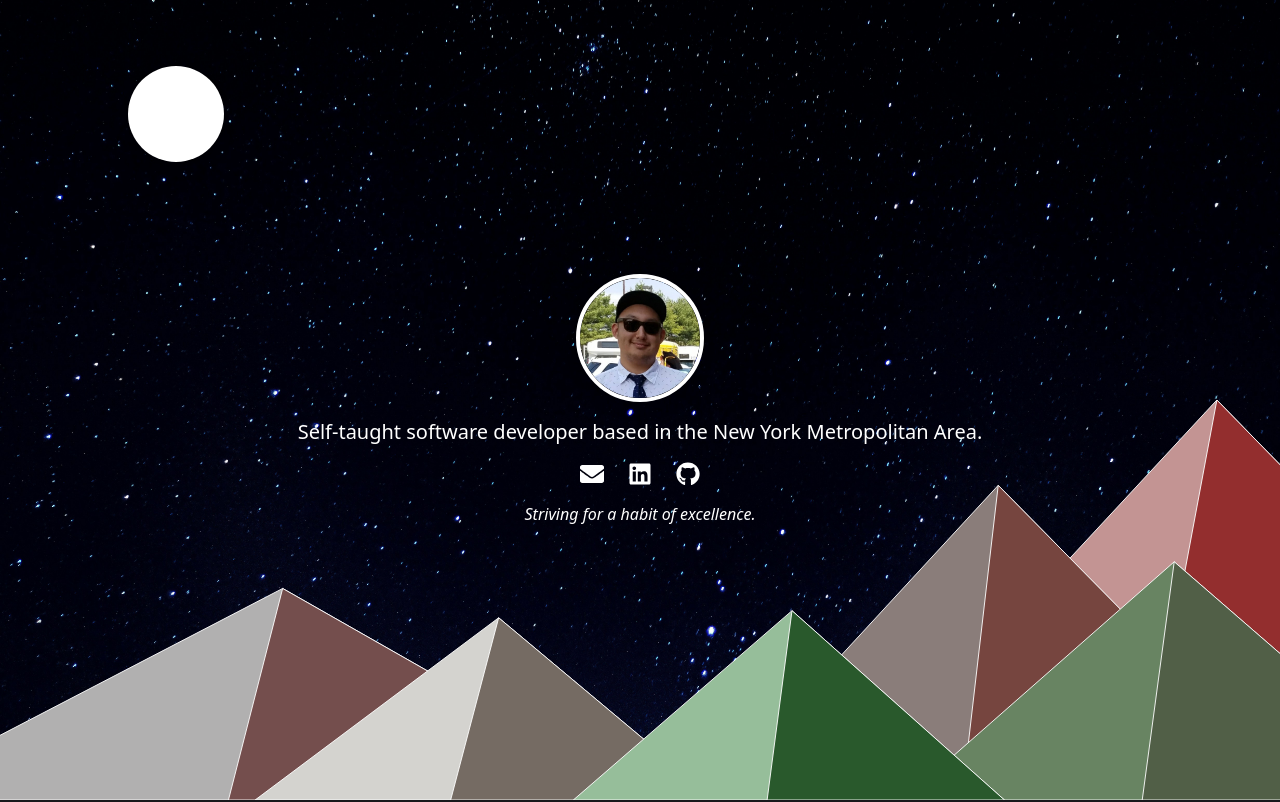
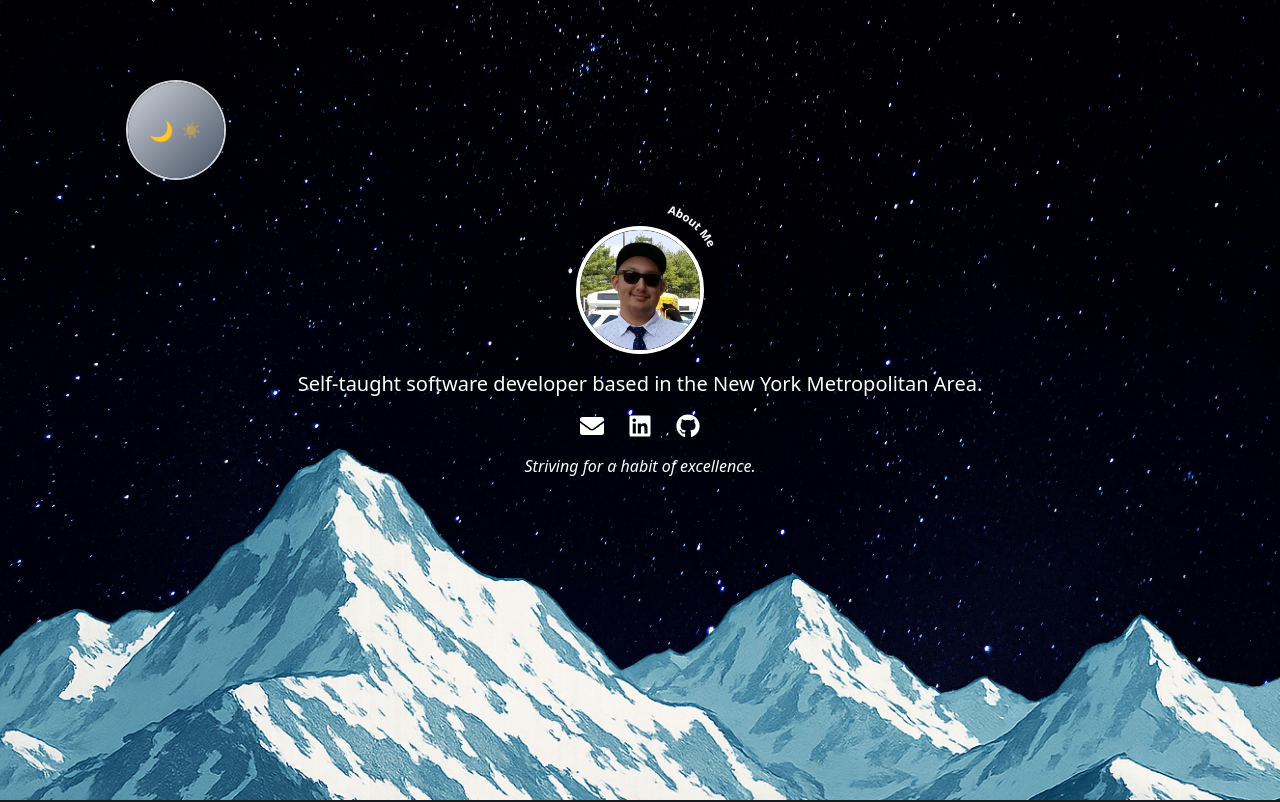
Before and after one commit to edwardsong08/final-profile, a Next.js app: page / in a window 1280 px wide. Shown: the top 802 px of the page. Built offline with nearby package versions, Linux system fonts and the light colour scheme.

Commit message:
light/dark mode; contact form information
-added light/dark mode for site (not hero section)
-added site building info in contact form section

```diff
--- a/package.json
+++ b/package.json
@@ -14,6 +14,7 @@
     "framer-motion": "^12.7.4",
     "next": "15.3.1",
     "next-seo": "^6.6.0",
+    "next-themes": "^0.4.6",
     "react": "^19.0.0",
     "react-dom": "^19.0.0",
     "react-hook-form": "^7.56.0",
--- a/src/components/Hero.tsx
+++ b/src/components/Hero.tsx
@@ -1,12 +1,13 @@
 // src/components/Hero.tsx
 import { useEffect, useRef, useState } from "react";
 import { motion, useScroll, useTransform } from "framer-motion";
-import Mountains from "./Mountains";
-import Image from "next/image"; // ✅ Import Image for optimized image handling
-import { FaEnvelope, FaLinkedin, FaGithub } from "react-icons/fa"; // ✅ Import real icons
+import Image from "next/image";
+import { FaEnvelope, FaLinkedin, FaGithub } from "react-icons/fa";
+import { useTheme } from "next-themes";
 
 interface HeroProps {
   onReady?: () => void;
+  openAbout: () => void;
 }
 
 interface NavigatorUAData {
@@ -16,10 +17,11 @@ interface NavigatorWithUA extends Navigator {
   userAgentData?: NavigatorUAData;
 }
 
-export default function Hero({ onReady }: HeroProps) {
+export default function Hero({ onReady, openAbout }: HeroProps) {
   const sectionRef = useRef<HTMLElement | null>(null);
   const [ready, setReady] = useState(false);
 
+  const { theme, setTheme } = useTheme();
   const { scrollY } = useScroll();
   const mountainY = useTransform(scrollY, [0, 300], [0, 30]);
 
@@ -100,62 +102,168 @@ export default function Hero({ onReady }: HeroProps) {
         transition={{ duration: 1.5, ease: "easeOut" }}
       />
 
-      {/* Moon */}
+      {/* Moon/Sun Toggle with Icon Switch */}
       <motion.div
-        className="absolute top-[-18%] left-[10%] w-24 h-24 bg-white rounded-full shadow-lg z-10"
+        className="absolute top-0 -translate-y-32 left-[10%] w-24 h-24 z-10 cursor-pointer group"
         initial={{ y: 0, scaleX: 1, scaleY: 1 }}
         animate={{
           y: [0, 230, 190, 210],
           scaleX: [1, 1.2, 0.95, 1],
-          scaleY: [1, 0.8, 1.05, 1]
+          scaleY: [1, 0.8, 1.05, 1],
         }}
         transition={{ delay: 1.5, duration: 1.6, ease: [0.25, 0.1, 0.25, 1] }}
-      />
+        onClick={() => setTheme(theme === "dark" ? "light" : "dark")}
 
-      {/* Mountains */}
+        whileHover={{
+          scale: 1.05,
+          boxShadow: "0px 0px 12px rgba(255, 255, 255, 0.12)",
+        }}
+      >
+
+        <motion.div
+          animate={{ rotateY: theme === "dark" ? 0 : 180 }}
+          transition={{ duration: 1.2 }}
+          className="relative w-full h-full rounded-full"
+          style={{ transformStyle: "preserve-3d" }}
+        >
+          {/* Front: Moon */}
+          <div className="absolute inset-0 rounded-full bg-gradient-to-br from-gray-300 to-gray-600 shadow-inner ring-2 ring-gray-300 backface-hidden flex items-center justify-center">
+            <div className="flex space-x-2 items-center">
+              <span
+                className={`text-lg transition-all ${
+                  theme === "dark" ? "opacity-100 scale-110" : "opacity-40 scale-90"
+                }`}
+              >
+                🌙
+              </span>
+              <span
+                className={`text-lg transition-all ${
+                  theme === "light" ? "opacity-100 scale-110" : "opacity-40 scale-90"
+                }`}
+              >
+                ☀
+              </span>
+            </div>
+          </div>
+
+          {/* Back: Sun */}
+          <div className="absolute inset-0 rotate-y-180 rounded-full bg-gradient-to-br from-yellow-300 to-orange-500 shadow-lg ring-4 ring-yellow-400 backface-hidden flex items-center justify-center">
+            <div className="flex space-x-2 items-center">
+              <span
+                className={`text-lg transition-all ${
+                  theme === "dark" ? "opacity-40 scale-90" : "opacity-100 scale-110"
+                }`}
+              >
+                🌙
+              </span>
+              <span
+                className={`text-lg transition-all ${
+                  theme === "dark" ? "opacity-40 scale-90" : "opacity-100 scale-110"
+                }`}
+              >
+                ☀
+              </span>
+            </div>
+          </div>
+        </motion.div>
+      </motion.div>
+
+      {/* Mountains Image */}
       <motion.div
         className="absolute bottom-0 left-0 w-full h-full z-[5]"
         initial={{ y: "100%" }}
         animate={{ y: 0 }}
         transition={{ delay: 1.5, duration: 1.6, ease: [0.25, 0.1, 0.25, 1] }}
       >
-        <motion.div style={{ y: mountainY }} className="w-full h-full">
-          <Mountains />
+        <motion.div style={{ y: mountainY }} className="relative w-full h-full">
+          <Image
+            src="/heromountain.png"
+            alt="Hero Mountain"
+            fill
+            priority
+            className="object-bottom object-cover"
+          />
         </motion.div>
       </motion.div>
 
       {/* Main content */}
       <motion.div
-        className="relative z-20 flex flex-col items-center justify-center text-center"
+        className="relative z-20 flex flex-col items-center justify-center text-center -translate-y-8 sm:-translate-y-12"
         initial={{ opacity: 0, y: 30 }}
         animate={{ opacity: ready ? 1 : 0, y: ready ? 0 : 30 }}
         transition={{ delay: 3.2, duration: 0.8, ease: "easeOut" }}
       >
-        {/* Profile Picture */}
-        <div className="w-32 h-32 rounded-full overflow-hidden mb-4 border-4 border-white shadow-lg">
+        <div
+          className="relative w-32 h-32 mb-4 cursor-pointer group"
+          onClick={openAbout}
+        >
           <Image
             src="/profile_pic.png"
             alt="Profile Picture"
             width={128}
             height={128}
-            className="object-cover w-full h-full"
+            className="rounded-full border-4 border-white shadow-lg object-cover w-full h-full transition group-hover:brightness-75"
           />
+          <svg
+            className="absolute -top-8 -right-10 w-48 h-48 transition group-hover:brightness-75"
+            viewBox="0 0 200 200"
+          >
+            <defs>
+              <path
+                id="aboutArc"
+                d="M120,20 A70,70 0 0,1 170,80"
+                fill="none"
+              />
+            </defs>
+            <text
+              fill="white"
+              fontSize="12"
+              fontWeight="bold"
+              style={{
+                textShadow: "0 0 2px rgba(255, 255, 255, 0.15)",
+                transition: "all 0.3s ease-in-out",
+              }}
+              className="transition-transform group-hover:scale-105 origin-center"
+            >
+              <textPath
+                href="#aboutArc"
+                startOffset="0%"
+                className="pointer-events-auto cursor-pointer"
+              >
+                About Me
+              </textPath>
+            </text>
+          </svg>
         </div>
 
-        {/* Text */}
         <p className="text-xl mb-4">
           Self‑taught software developer based in the New York Metropolitan Area.
         </p>
 
-        {/* Links with real icons */}
         <div className="flex space-x-6 text-2xl mb-4">
-          <a href="mailto:you@example.com" aria-label="Email" className="hover:text-gray-300 transition">
+          <a
+            href="mailto:you@example.com"
+            aria-label="Email"
+            className="hover:text-gray-300 transition"
+          >
             <FaEnvelope />
           </a>
-          <a href="https://linkedin.com/in/yourprofile" target="_blank" rel="noopener noreferrer" aria-label="LinkedIn" className="hover:text-gray-300 transition">
+          <a
+            href="https://linkedin.com/in/yourprofile"
+            target="_blank"
+            rel="noopener noreferrer"
+            aria-label="LinkedIn"
+            className="hover:text-gray-300 transition"
+          >
             <FaLinkedin />
           </a>
-          <a href="https://github.com/yourusername" target="_blank" rel="noopener noreferrer" aria-label="GitHub" className="hover:text-gray-300 transition">
+          <a
+            href="https://github.com/yourusername"
+            target="_blank"
+            rel="noopener noreferrer"
+            aria-label="GitHub"
+            className="hover:text-gray-300 transition"
+          >
             <FaGithub />
           </a>
         </div>
--- a/src/pages/_app.tsx
+++ b/src/pages/_app.tsx
@@ -4,14 +4,15 @@ import type { AppProps } from 'next/app';
 import { DefaultSeo } from 'next-seo';
 import SEO from '../../next-seo.config';
 import Layout from '../components/Layout';
+import { ThemeProvider } from 'next-themes'; // ✅ Add this line
 
 export default function App({ Component, pageProps }: AppProps) {
   return (
-    <>
+    <ThemeProvider attribute="class" defaultTheme="dark"> {/* ✅ Wrap with ThemeProvider */}
       <DefaultSeo {...SEO} />
       <Layout>
         <Component {...pageProps} />
       </Layout>
-    </>
+    </ThemeProvider>
   );
 }
--- a/src/pages/index.tsx
+++ b/src/pages/index.tsx
@@ -6,10 +6,11 @@ import Skills from '../components/Skills';
 import Projects from '../components/Projects';
 import ContactForm from '../components/ContactForm';
 import Footer from '../components/Footer';
-
+import AboutMeModal from '../components/AboutMeModal';
 
 export default function Home() {
   const [heroLoaded, setHeroLoaded] = useState(false);
+  const [isAboutOpen, setIsAboutOpen] = useState(false); // 🔹 Shared modal state
 
   return (
     <>
@@ -20,7 +21,7 @@ export default function Home() {
 
       <div className={`scroll-smooth ${!heroLoaded ? 'overflow-hidden' : 'overflow-visible'}`}>
         <header id="hero">
-          <Hero onReady={() => setHeroLoaded(true)} />
+          <Hero onReady={() => setHeroLoaded(true)} openAbout={() => setIsAboutOpen(true)} />
         </header>
 
         {heroLoaded && (
@@ -37,11 +38,12 @@ export default function Home() {
               <ContactForm />
             </section>
 
-            <Footer />
-
+            <Footer openAbout={() => setIsAboutOpen(true)} />
           </>
         )}
       </div>
+
+      <AboutMeModal isOpen={isAboutOpen} onClose={() => setIsAboutOpen(false)} />
     </>
   );
 }
--- a/src/styles/globals.css
+++ b/src/styles/globals.css
@@ -1,37 +1,88 @@
 /* src/styles/globals.css */
 @import "tailwindcss";
 
+/* ============================= */
+/* Font Base                     */
+/* ============================= */
 body {
-  @apply font-sans;
+  @apply font-sans bg-white text-black transition-colors duration-300;
 }
 
-/* any of your other global overrides below */
-/* Scrollbar styling only for AboutMeModal */
+html.dark body {
+  @apply bg-black text-white;
+}
+
+/* ============================= */
+/* Global Elegant Scrollbar     */
+/* ============================= */
+
+::-webkit-scrollbar {
+  width: 8px;
+  height: 8px;
+}
+
+::-webkit-scrollbar-thumb {
+  background-color: #c0c0c0;
+  border-radius: 9999px;
+}
+
+::-webkit-scrollbar-thumb:hover {
+  background-color: #999999;
+}
+
+::-webkit-scrollbar-track {
+  background: transparent;
+}
+
+html.dark ::-webkit-scrollbar-thumb {
+  background-color: #4b5563; /* Tailwind gray-600 */
+}
+
+html.dark ::-webkit-scrollbar-thumb:hover {
+  background-color: #6b7280; /* Tailwind gray-500 */
+}
+
+/* Firefox support */
+* {
+  scrollbar-width: thin;
+  scrollbar-color: #c0c0c0 transparent;
+}
+
+html.dark * {
+  scrollbar-color: #4b5563 transparent;
+}
+
+/* ============================= */
+/* Scrollbar styling for modal  */
+/* ============================= */
+
 .aboutme-scroll::-webkit-scrollbar {
   width: 8px;
 }
 
 .aboutme-scroll::-webkit-scrollbar-thumb {
-  background-color: #4B5563; /* Tailwind gray-600 */
-  border-radius: 9999px; /* fully rounded */
+  background-color: #4B5563;
+  border-radius: 9999px;
   transition: background-color 0.2s ease;
 }
 
 .aboutme-scroll::-webkit-scrollbar-thumb:hover {
-  background-color: #6B7280; /* Tailwind gray-500 on hover */
+  background-color: #6B7280;
 }
 
 .aboutme-scroll::-webkit-scrollbar-track {
   background: transparent;
 }
 
-/* Firefox support */
 .aboutme-scroll {
   scrollbar-width: thin;
   scrollbar-color: #4B5563 transparent;
 }
 
-/* Autofill background + text override */
+/* ============================= */
+/* Autofill override styling     */
+/* ============================= */
+
 input:-webkit-autofill,
 input:-webkit-autofill:hover,
 input:-webkit-autofill:focus,
@@ -39,6 +90,6 @@ textarea:-webkit-autofill,
 textarea:-webkit-autofill:hover,
 textarea:-webkit-autofill:focus {
   -webkit-box-shadow: 0 0 0px 1000px #27272a inset !important; /* bg-zinc-800 */
-  -webkit-text-fill-color: #ffffff !important; /* white text */
+  -webkit-text-fill-color: #ffffff !important;
   transition: background-color 5000s ease-in-out 0s;
 }
--- a/tailwind.config.js
+++ b/tailwind.config.js
@@ -1,5 +1,6 @@
 /** @type {import('tailwindcss').Config} */
 module.exports = {
+  darkMode: 'class', // ✅ Add this line
   content: [
     './src/pages/**/*.{js,ts,jsx,tsx}',
     './src/components/**/*.{js,ts,jsx,tsx}',
```
Also changed, not shown: src/components/AboutMeModal.tsx (+10 -11 lines), src/components/ContactForm.tsx (+55 -25 lines), src/components/Footer.tsx (+12 -17 lines), src/components/Projects.tsx (+20 -4 lines), src/components/Skills.tsx (+59 -30 lines), src/pages/_document.tsx (+20 -2 lines), public/heromountain.png (added), 1 other file (tests, documents, lock files or other folders).
